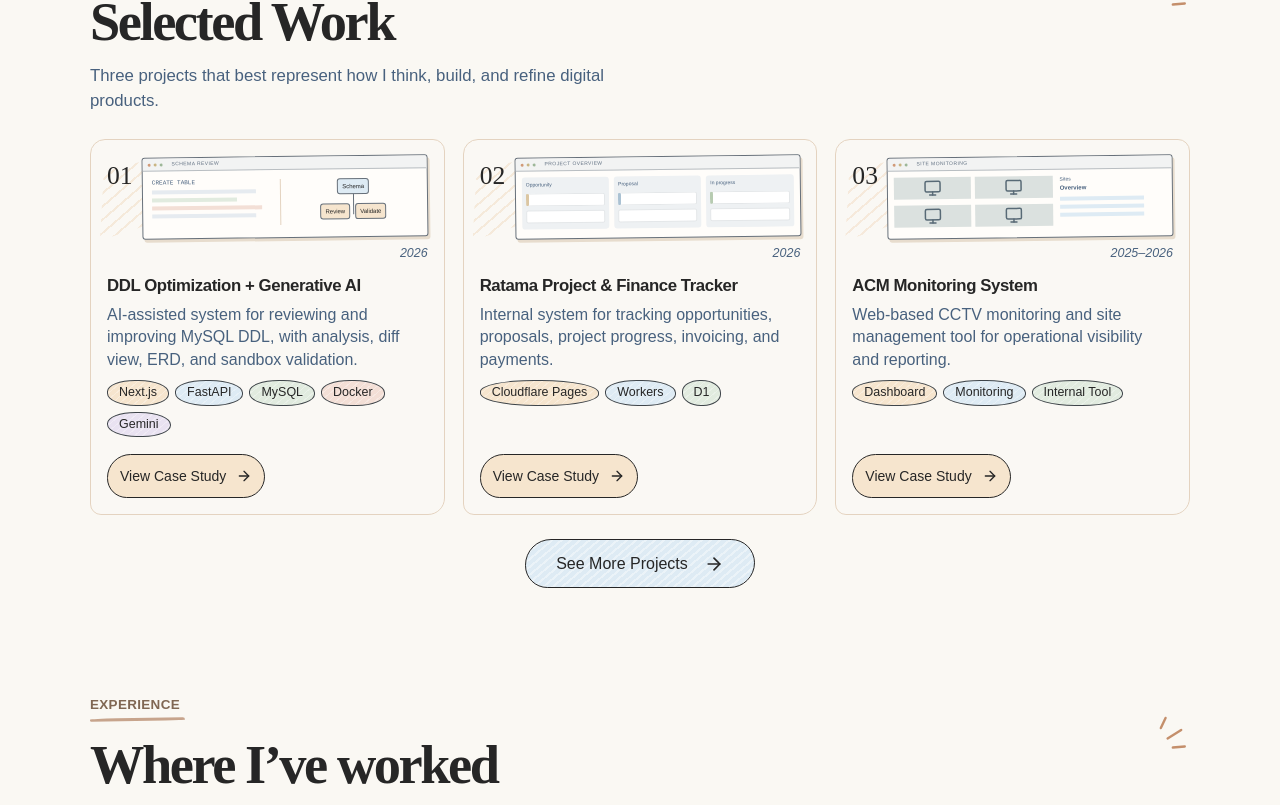
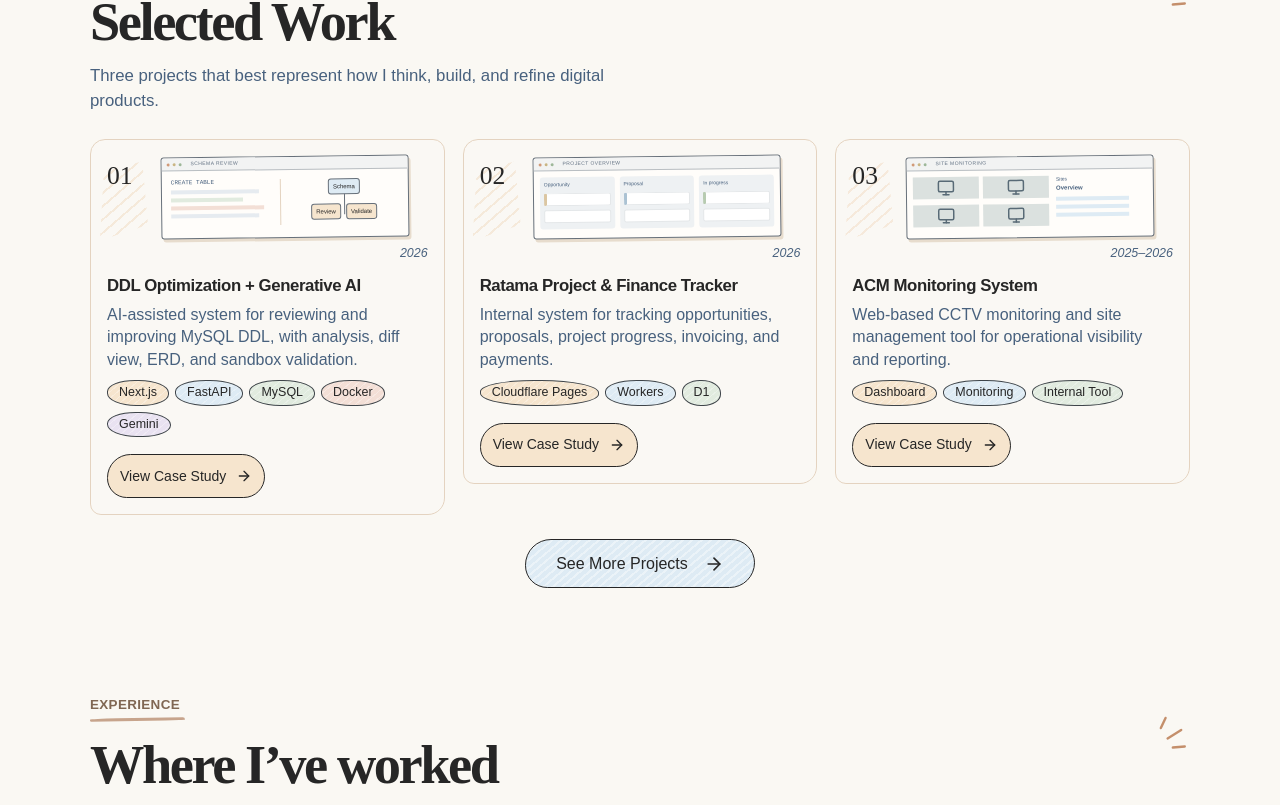
Before and after one commit to alfrzhb/alfrzhb.com, a React (Vite) app: page / in a window 1280 px wide. Shown: the part 1471-2276 px from the top of the page. Built offline with nearby package versions, Linux system fonts and the light colour scheme; a web font is replaced by a local one.

Commit message:
fix: refine selected work and archive responsiveness (ALF-005)

```diff
--- a/src/sections.tsx
+++ b/src/sections.tsx
@@ -69,7 +69,7 @@ export function Archive({ onOpen }: {onOpen: (detail: Detail) => void}) {
     <SectionHeading label="Archive"><span id="archive-heading">More things<br />I’ve built</span></SectionHeading>
     <p className="section-description">Other projects, experiments, and earlier work.</p>
     <div className="archive-grid">{archive.map(project=><button className="archive-card" key={project.id} onClick={()=>onOpen(project.detail)} aria-label={`Explore ${project.title}`}>
-      <SketchIcon name={project.icon} /><span className="archive-copy"><span className="archive-title">{project.title}</span><span className="archive-description">{project.description}</span><span className="tag-row">{project.tags.map(tag=><Tag key={tag.label} tone={tag.tone}>{tag.label}</Tag>)}</span></span>
+      <SketchIcon name={project.icon} /><span className="archive-copy"><span className="archive-title">{project.id === 'dicoding-event' ? <>{project.title.slice(0, 10)}<wbr />{project.title.slice(10)}</> : project.title}</span><span className="archive-description">{project.description}</span><span className="tag-row">{project.tags.map(tag=><Tag key={tag.label} tone={tag.tone}>{tag.label}</Tag>)}</span></span>
       <span className="archive-meta"><span>{project.year}</span><ArrowRight size={20} aria-hidden="true" /></span>
     </button>)}</div>
     <a className="button button-dark section-button" href={social.github} target="_blank" rel="noopener noreferrer">Explore Full Archive <span className="sr-only">(opens in a new tab)</span><ArrowRight size={20} aria-hidden="true" /></a>
--- a/src/styles.css
+++ b/src/styles.css
@@ -154,7 +154,7 @@ p { color: var(--body); overflow-wrap: anywhere; }
 .note-card p{font-size:1rem;line-height:1.35;}
 .text-action{display:flex;align-items:center;gap:9px;border:0;padding:7px 0 2px;background:transparent;text-decoration:underline;text-underline-offset:4px;color:#293d57;font-size:.89rem;font-weight:500;cursor:pointer;min-height:44px;}
 .text-action:hover{color:var(--muted)}
-.archive-card{display:grid;grid-template-columns:49px minmax(0,1fr) 52px;align-items:center;gap:9px;text-align:left;padding:11px 10px;border:1.3px solid var(--line);border-radius:12px 10px 14px 11px;background:transparent;cursor:pointer;transition:background .18s;}
+.archive-card{container:archive-card / inline-size;display:grid;grid-template-columns:49px minmax(0,1fr) minmax(52px,max-content);align-items:center;gap:9px;text-align:left;padding:11px 10px;border:1.3px solid var(--line);border-radius:12px 10px 14px 11px;background:transparent;cursor:pointer;transition:background .18s;}
 .archive-card:hover{background:#f4eee4;}.archive-card .sketch-icon{width:46px;height:53px;}.archive-card .sketch-icon svg{width:36px;height:36px}
 .archive-copy{min-width:0;overflow-wrap:anywhere;}
 .archive-title{display:block;font-size:1.03rem;font-weight:700;line-height:1.2;letter-spacing:-.02em;}
@@ -162,6 +162,14 @@ p { color: var(--body); overflow-wrap: anywhere; }
 .archive-card .tag-row{margin-top:6px;gap:5px;}.archive-card .tag{font-size:.73rem;padding:2px 9px;}
 .archive-meta{display:flex;flex-direction:column;align-items:flex-end;justify-content:space-between;align-self:stretch;color:var(--body);font-size:.72rem;overflow-wrap:anywhere;text-align:right;gap:15px;padding-top:2px;}
 .archive-meta svg{color:var(--ink);margin-bottom:6px;}
+.archive-meta > span{white-space:nowrap;}
+/* Keep the 390px composition; give cramped or enlarged copy the date's track. */
+@container archive-card (max-width: 18rem) {
+  .archive-card .sketch-icon{grid-column:1;grid-row:1 / 3;}
+  .archive-copy{grid-column:2 / -1;grid-row:1;}
+  .archive-meta{grid-column:2 / -1;grid-row:2;flex-direction:row;align-items:center;text-align:left;gap:9px;padding-top:0;}
+  .archive-meta svg{flex-shrink:0;margin-bottom:0;}
+}
 .contact .section-heading{margin-bottom:28px;}.contact h2{font-size:clamp(2.3rem,10vw,4.2rem);line-height:1.18;}
 .contact .section-description{max-width:350px;font-size:1.08rem;line-height:1.55;margin-top:0;}
 .contact-actions{position:relative;margin-top:24px;}
@@ -215,16 +223,19 @@ p { color: var(--body); overflow-wrap: anywhere; }
   .about-portrait img { width: 160px; height: 160px; }
   .interest-tags { justify-content: flex-start; }
   .section-end { grid-column: 1 / -1; }
-  .project-grid {grid-template-columns:repeat(3,minmax(0,1fr));gap:18px;}
+  /* Fit 17.5rem cards to the available container; text enlargement reflows them. */
+  .project-grid {grid-template-columns:repeat(auto-fit,minmax(min(100%,17.5rem),1fr));gap:18px;align-items:start;}
   .project-card{display:flex;flex-direction:column;padding:16px;}
-  .project-card-top{grid-template-columns:28px 1fr;gap:7px;}.project-year{grid-column:1/-1;grid-row:2;justify-self:end;margin-top:-6px;}
-  .project-preview{height:82px;max-width:none;}.project-card h3{font-size:1.05rem;}
+  .project-card-top{grid-template-columns:28px minmax(0,1fr);gap:7px;}.project-year{grid-column:1/-1;grid-row:2;justify-self:end;margin-top:-6px;}
+  .project-preview{height:82px;max-width:248px;justify-self:center;}.project-card h3{font-size:1.05rem;}
   .project-card .case-study{margin-top:auto;align-self:start;}.project-card .tag-row{margin-bottom:17px;}
   .section-button{width:fit-content;min-width:230px;margin:24px auto 0;}
   .section-description{font-size:1.05rem;margin-bottom:26px;}
   .timeline{max-width:780px;margin-top:38px;}.timeline li{grid-template-columns:1fr 88px;gap:25px;padding-left:35px;padding-bottom:38px;}
   .timeline h3{font-size:1.25rem;}.timeline-description{font-size:1rem;max-width:550px;}.timeline .sketch-icon{width:75px;height:75px;margin-top:13px;}.timeline .sketch-icon svg{width:52px;height:52px;}
   .learning-grid,.notes-grid,.archive-grid{grid-template-columns:repeat(2,minmax(0,1fr));gap:16px;}
+  /* Retain at most two Archive columns; enlarged text can use a full row. */
+  .archive-grid{grid-template-columns:repeat(auto-fit,minmax(min(100%,max(18rem,calc(50% - 8px))),1fr));}
   .learning-card{min-height:106px;}.learning-card h3{font-size:1.08rem;}
   .note-card{padding:18px;grid-template-columns:56px minmax(0,1fr);}.note-card h3{font-size:1.05rem;}
   .archive-card{min-height:116px;padding:16px 12px;}.archive-title{font-size:1.1rem;}
```
